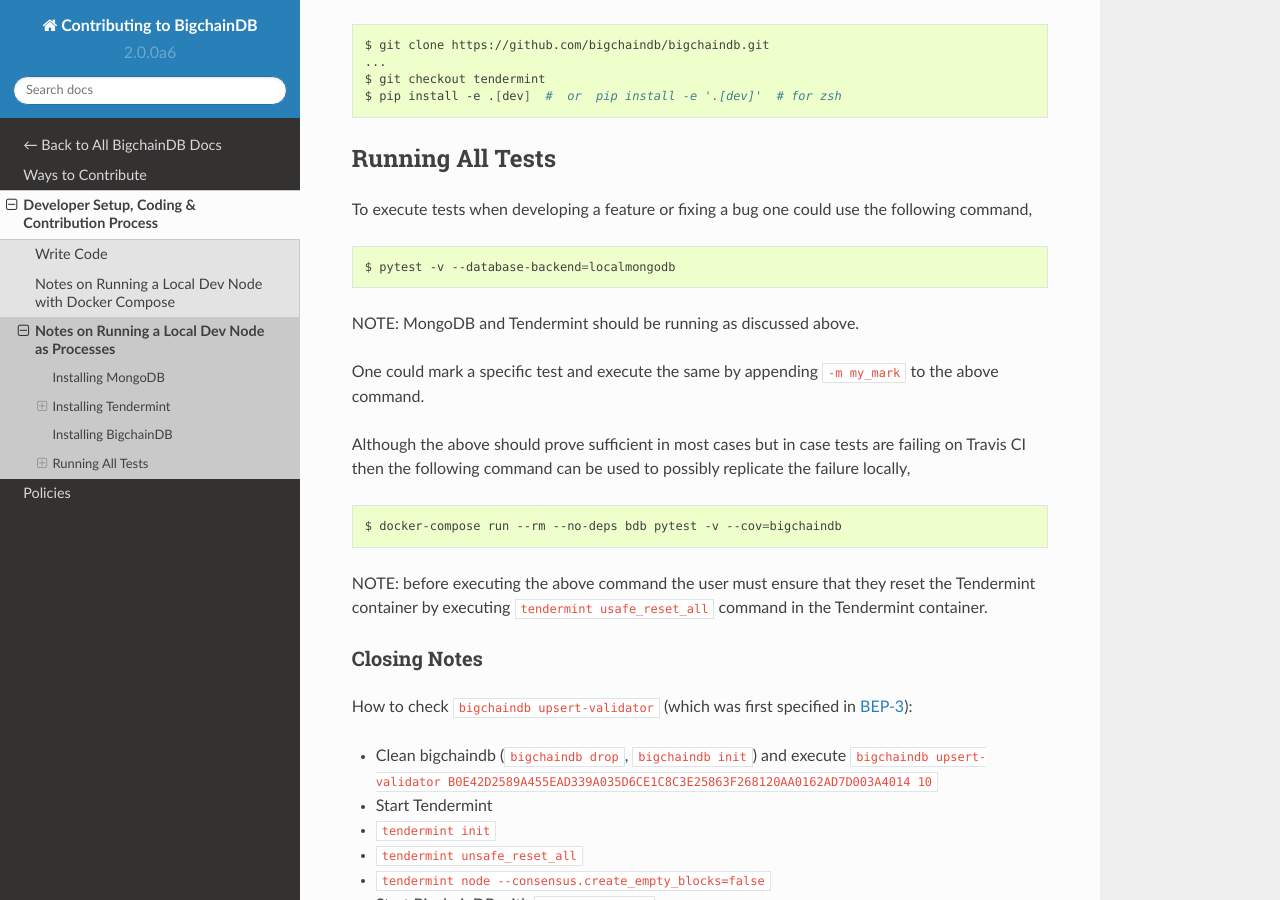
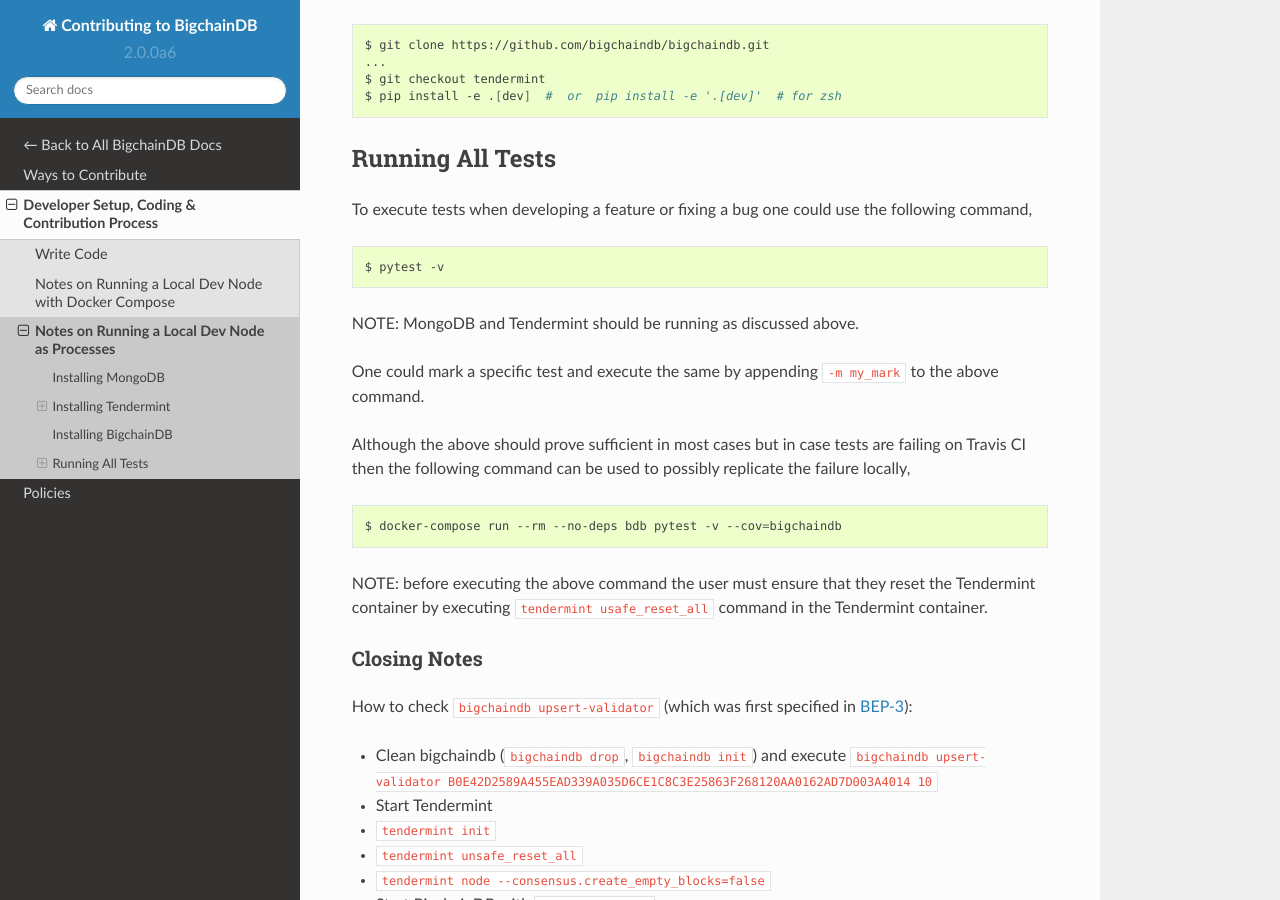
Before and after one commit to bigchaindb/bigchaindb, a Sphinx documentation site: the page built from docs/contributing/source/dev-setup-coding-and-contribution-process/run-node-as-processes.md, in a window 1280 px wide and 900 px high, scrolled down 2159 px. Built offline with Sphinx 7.4.7 and the Read the Docs theme 2.0.0, drawn with Linux system fonts in a browser that asks for light colours; pages that are not in the unit, such as notebooks, are missing from menus; the version number is read from the project's files by our own code.

Commit message:
Problem: The how-to-run-tests doc uses --database-backend.
Solution: Do not include the --database-backend option into the documented pytest usage.

````diff
--- a/docs/contributing/source/dev-setup-coding-and-contribution-process/run-node-as-processes.md
+++ b/docs/contributing/source/dev-setup-coding-and-contribution-process/run-node-as-processes.md
@@ -107,7 +107,7 @@
 To execute tests when developing a feature or fixing a bug one could use the following command,
 
 ```bash
-$ pytest -v --database-backend=localmongodb
+$ pytest -v
 ```
 
 NOTE: MongoDB and Tendermint should be running as discussed above.
````
